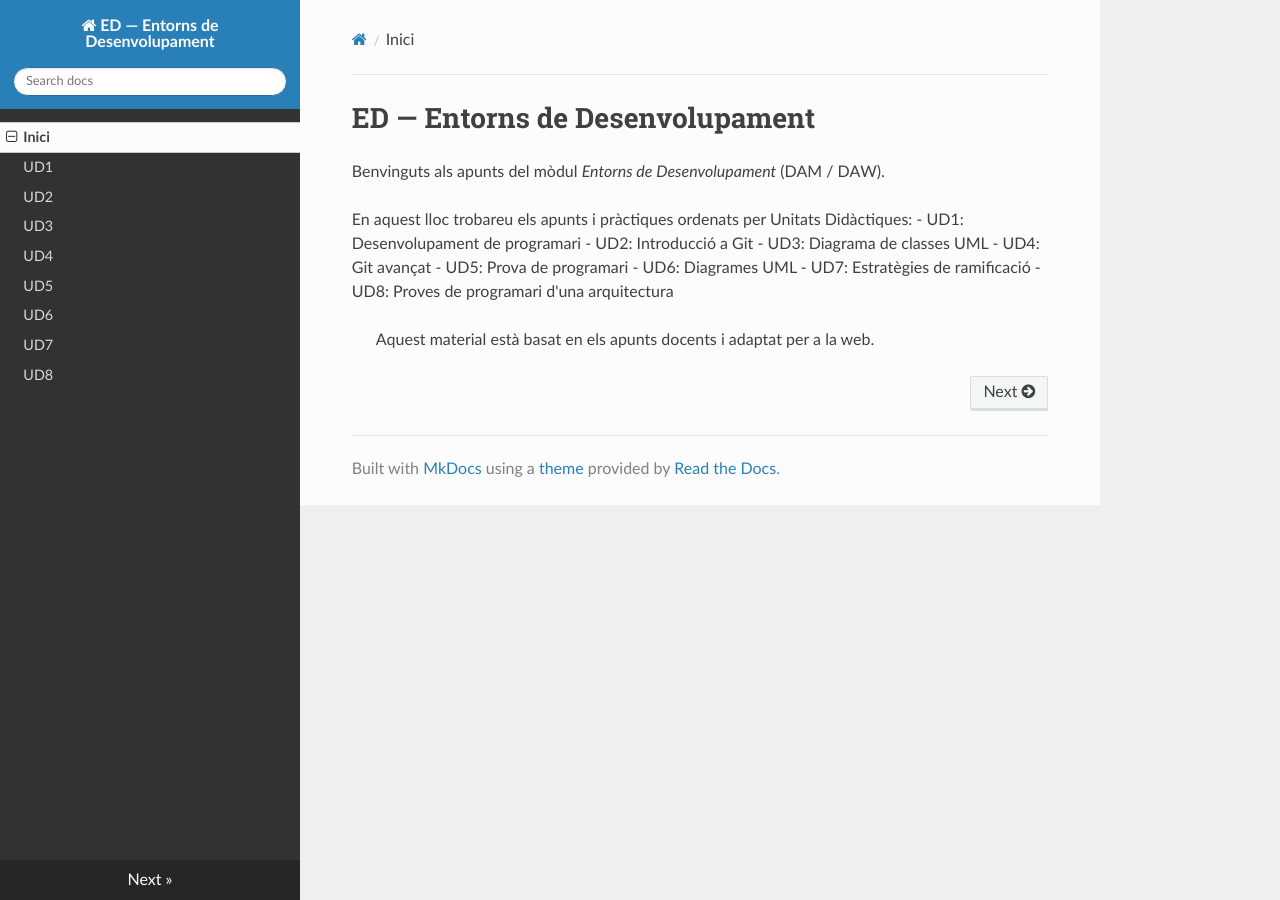
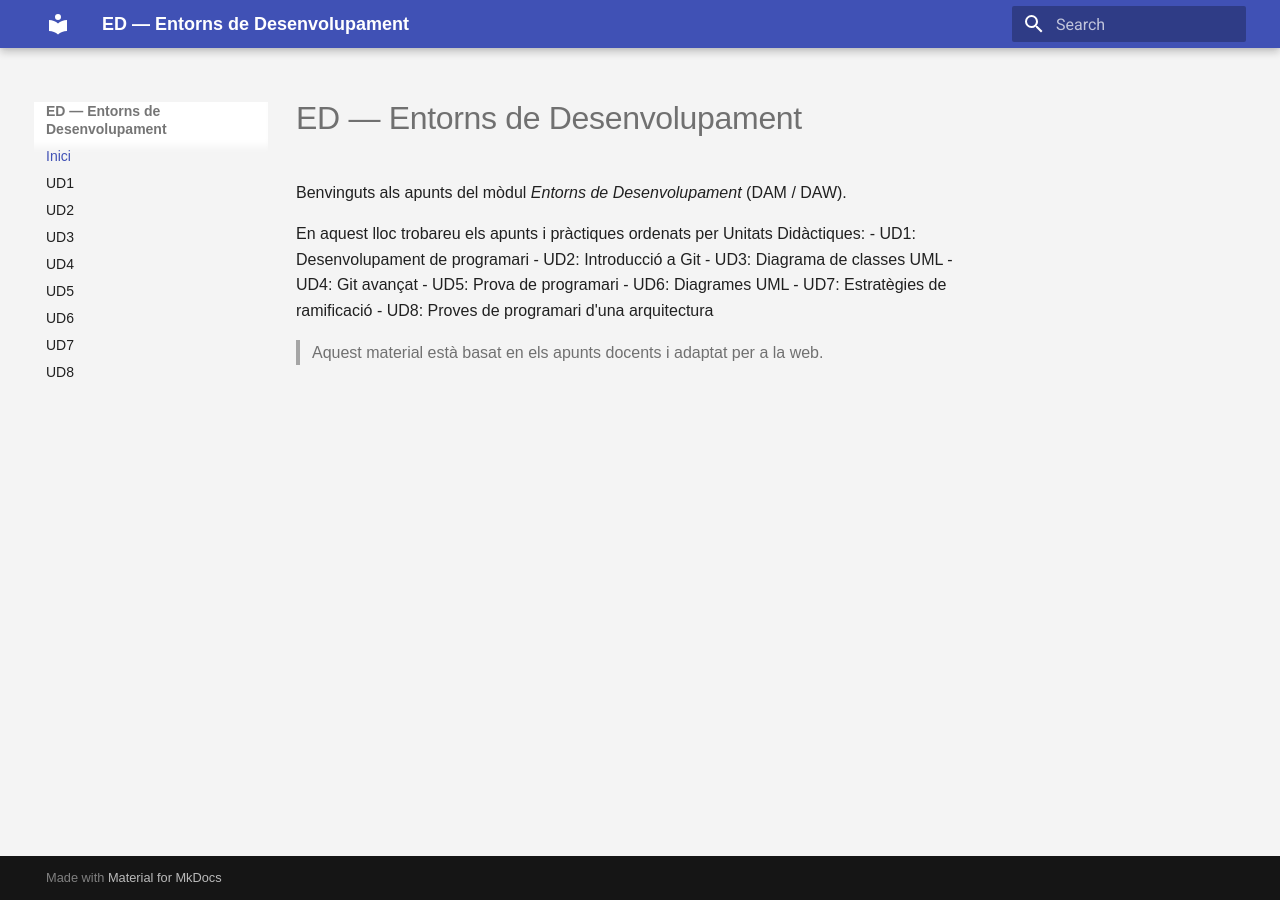
Before and after one commit to jmorantm/EntornsDesenvolupament, an MkDocs documentation site: the page built from docs/index.md, in a window 1280 px wide. Built offline with MkDocs 1.6.1 and Material for MkDocs 9.7.7, drawn with Linux system fonts in a browser that asks for light colours; nearby versions of some CDN libraries.

Commit message:
modificacions en index.html i aplicat material per a mkdocs

```diff
--- /dev/null
+++ b/docs/css/styles.css
@@ -0,0 +1,5 @@
+/* Exemple de CSS personalitzat */
+body {
+  font-family: Arial, sans-serif;
+  background-color: #f4f4f4;
+}
--- a/mkdocs.yml
+++ b/mkdocs.yml
@@ -1,7 +1,20 @@
 site_name: ED — Entorns de Desenvolupament
 site_description: Apunts del mòdul Entorns de Desenvolupament 1DAW
-theme: readthedocs
+theme:
+  name: 'material'
+  icon:
+    repo: 'fontawesome/brands/github'
+  palette:
+    scheme: default
+plugins:
+   - search
+   - glightbox
+   - pdf-export
 
+markdown_extensions:
+   - admonition
+   - pymdownx.highlight
+   - pymdownx.superfences
 nav:
   - Inici: index.md
   - UD1: ud1-desenvolupament.md
@@ -13,8 +26,8 @@ nav:
   - UD7: ud7-ramificacio.md
   - UD8: ud8-proves-arquitectura.md
 
-#extra_css:
- # - css/estils.css    (opcional si vols CSS personalitzat)
+extra_css:
+  - css/styles.css
 
 markdown_extensions:
   - toc:
```
Also changed, not shown: site/index.html.
